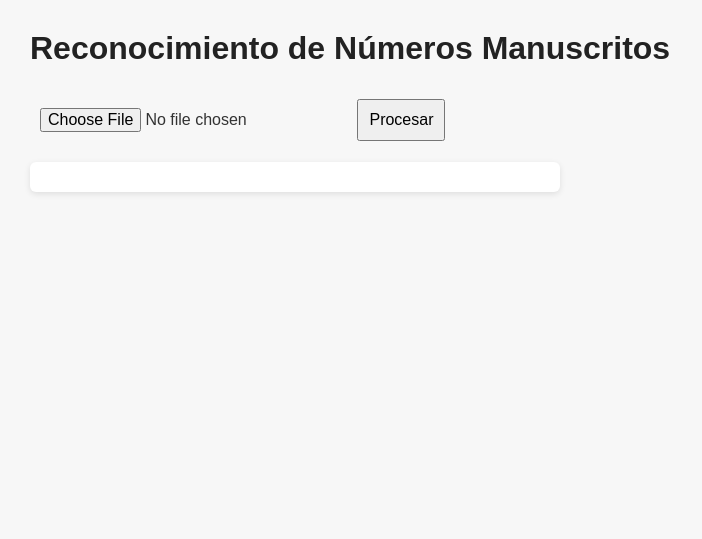
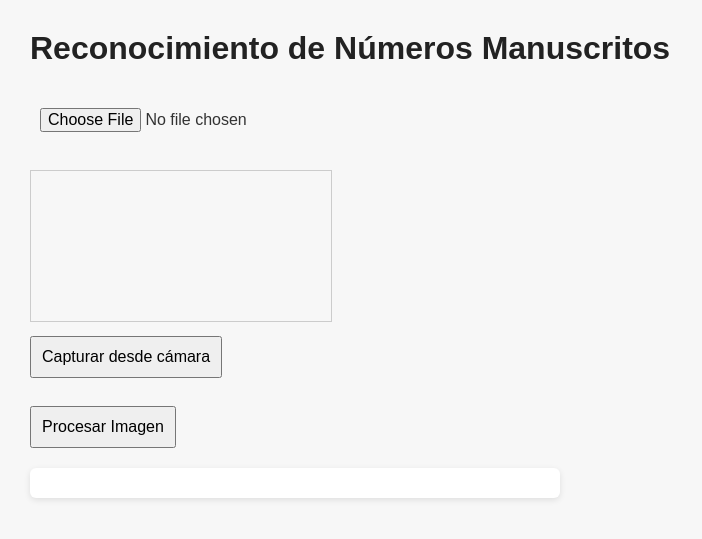
Before and after one commit to geowani/digit_web_app, a FastAPI app: page / in a window 1280 px wide. Shown: the top 539 px of the page, without its empty margins (0-702 px from the left). Run offline with FastAPI, Linux system fonts and the light colour scheme.

Commit message:
🔄 Actualización: index.html con soporte de cámara y vista previa

```diff
--- a/templates/index.html
+++ b/templates/index.html
@@ -18,6 +18,11 @@
       font-size: 16px;
       margin-top: 10px;
     }
+    video, canvas, img {
+      max-width: 300px;
+      margin-top: 10px;
+      border: 1px solid #ccc;
+    }
     #resultado {
       margin-top: 20px;
       background: #fff;
@@ -26,53 +31,32 @@
       box-shadow: 0 2px 6px rgba(0, 0, 0, 0.1);
       max-width: 500px;
     }
-    #preview {
-      margin-top: 15px;
-      max-width: 250px;
-      border: 1px solid #ccc;
-      padding: 5px;
-      display: none;
-    }
   </style>
+</head>
+<body>
+  <h1>Reconocimiento de Números Manuscritos</h1>
+
+  <!-- Subida manual -->
+  <input type="file" id="imageInput" accept="image/*" onchange="mostrarPrevisualizacion()">
+  <img id="preview" style="display: none;" alt="Vista previa de imagen seleccionada">
+
+  <br><br>
+
+  <!-- Cámara -->
+  <video id="video" autoplay playsinline></video>
+  <br>
+  <button onclick="capturarImagen()">Capturar desde cámara</button>
+  <canvas id="canvas" style="display: none;"></canvas>
+
+  <br><br>
+  <button onclick="enviarImagen()">Procesar Imagen</button>
+
+  <div id="resultado"></div>
+
   <script>
-    async function enviarImagen() {
-      const input = document.getElementById("imageInput");
-      const file = input.files[0];
-      const resultado = document.getElementById("resultado");
+    let imagenParaEnviar = null;
 
-      resultado.innerHTML = "";
-
-      if (!file) {
-        alert("Por favor selecciona una imagen.");
-        return;
-      }
-
-      const formData = new FormData();
-      formData.append("file", file);
-
-      try {
-        const res = await fetch("/analizar", {
-          method: "POST",
-          body: formData
-        });
-
-        if (!res.ok) throw new Error("Error en la respuesta del servidor.");
-
-        const data = await res.json();
-
-        resultado.innerHTML = `
-          <strong>Número detectado:</strong> ${data.numero}<br>
-          <strong>En palabras:</strong> ${data.palabras}<br>
-          <strong>¿Es par?:</strong> ${data.es_par ? "Sí" : "No"}<br>
-          <strong>Factorial:</strong> ${data.factorial}<br>
-          <strong>Dígitos primos:</strong> ${data.digitos_primos}
-        `;
-      } catch (err) {
-        resultado.innerHTML = `<span style="color: red;">Error al procesar la imagen.</span>`;
-        console.error(err);
-      }
-    }
-
+    // Previsualización para carga manual
     function mostrarPrevisualizacion() {
       const input = document.getElementById("imageInput");
       const preview = document.getElementById("preview");
@@ -84,19 +68,66 @@
           preview.style.display = "block";
         };
         reader.readAsDataURL(input.files[0]);
+        imagenParaEnviar = input.files[0];
+      }
+    }
+
+    // Iniciar cámara
+    const video = document.getElementById("video");
+    navigator.mediaDevices.getUserMedia({ video: true })
+      .then(stream => {
+        video.srcObject = stream;
+      })
+      .catch(err => {
+        console.error("❌ Error al acceder a la cámara:", err);
+      });
+
+    // Capturar imagen desde cámara
+    function capturarImagen() {
+      const canvas = document.getElementById("canvas");
+      canvas.width = video.videoWidth;
+      canvas.height = video.videoHeight;
+      canvas.getContext("2d").drawImage(video, 0, 0);
+      canvas.toBlob(blob => {
+        imagenParaEnviar = new File([blob], "captura.png", { type: "image/png" });
+      }, "image/png");
+    }
+
+    // Enviar imagen al servidor
+    async function enviarImagen() {
+      const resultado = document.getElementById("resultado");
+      resultado.innerHTML = "";
+
+      if (!imagenParaEnviar) {
+        alert("Primero sube o captura una imagen.");
+        return;
+      }
+
+      const formData = new FormData();
+      formData.append("file", imagenParaEnviar);
+
+      try {
+        const res = await fetch("/analizar", {
+          method: "POST",
+          body: formData
+        });
+
+        if (!res.ok) throw new Error("Error en el servidor");
+
+        const data = await res.json();
+
+        resultado.innerHTML = `
+          <strong>Número detectado:</strong> ${data.numero}<br>
+          <strong>En palabras:</strong> ${data.palabras}<br>
+          <strong>¿Es par?:</strong> ${data.es_par ? "Sí" : "No"}<br>
+          <strong>Factorial:</strong> ${data.factorial}<br>
+          <strong>Dígitos primos:</strong> ${data.primos}
+        `;
+      } catch (err) {
+        resultado.innerHTML = `<span style="color: red;">Error al procesar la imagen.</span>`;
+        console.error(err);
       }
     }
   </script>
-</head>
-<body>
-  <h1>Reconocimiento de Números Manuscritos</h1>
-  <input type="file" id="imageInput" accept="image/*" onchange="mostrarPrevisualizacion()">
-  <button onclick="enviarImagen()">Procesar</button>
-
-  <div>
-    <img id="preview" alt="Vista previa de la imagen">
-  </div>
-
-  <div id="resultado"></div>
 </body>
 </html>
```
Also changed, not shown: static/script.js (+8 -2 lines).
